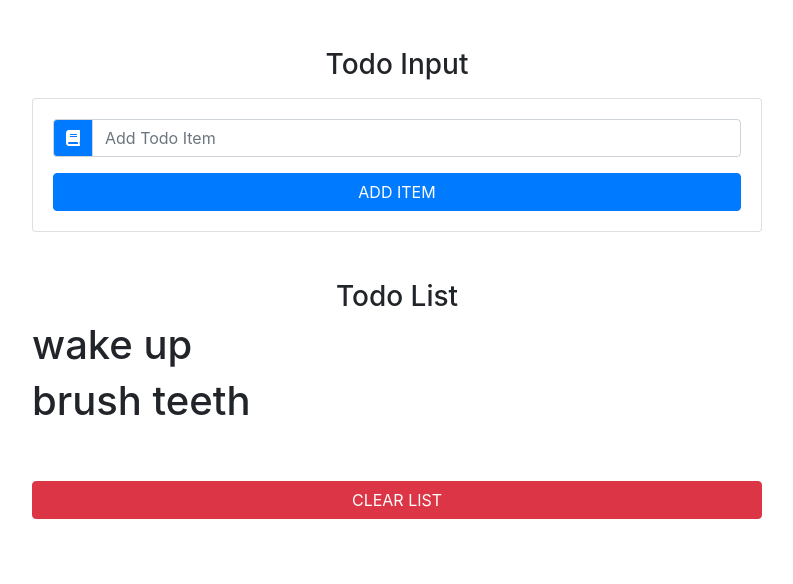
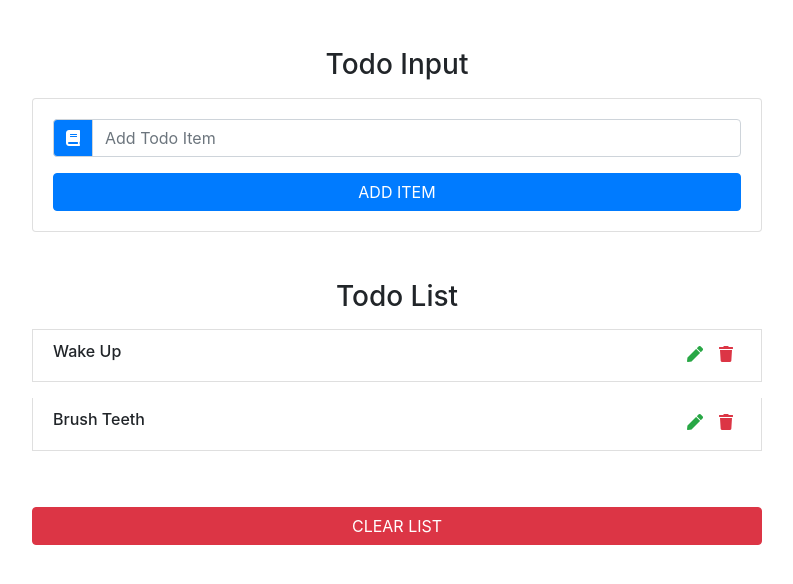
Before and after one commit to saurabhmehta1601/react-todo-list, a React (Create React App) app: page / in a window 1280 px wide. Shown: the top 584 px of the page, without its empty margins (243-1036 px from the left). Built offline with nearby package versions, Linux system fonts and the light colour scheme.

Commit message:
list item frontend done

```diff
--- a/src/App.js
+++ b/src/App.js
@@ -18,34 +18,33 @@
 
   handleChange = (e) => {
     this.setState({
-      item: e.target.value
-    })
+      item: e.target.value,
+    });
   };
 
   handleSubmit = (e) => {
     e.preventDefault();
 
-    const newItem={
-      id:uuid(),
-      title:this.state.item
-    }
+    const newItem = {
+      id: uuid(),
+      title: this.state.item,
+    };
     this.setState({
-      items:[...this.state.items,newItem],
-      item:""
-    })
+      items: [...this.state.items, newItem],
+      item: "",
+    });
   };
-  handleDelete = (e) => {
-    console.log("handle delete");
+  handleDelete = (id) => {
+    console.log(`handle delete ${id}`);
   };
-  handleEdit = (e) => {
-    console.log("handle edit");
+  handleEdit = (id) => {
+    console.log(`handle edit ${id}`);
   };
   clearList = (e) => {
     console.log("clearlist");
   };
 
   render() {
-
     return (
       <div>
         <div className="container">
--- a/src/components/TodoItem.js
+++ b/src/components/TodoItem.js
@@ -2,8 +2,20 @@
 
 export default class TodoItem extends Component {
   render() {
+    const { title, handleDelete, handleEdit } = this.props;
+
     return (
-      <h1>{this.props.title}</h1>
+      <li className="list-group-item d-flex justify-content-between my-2 text-capitalize">
+        <h6>{title}</h6>
+        <div className="todo-icon">
+          <span className="mx-2 text-success" onClick={handleEdit}>
+            <i className="fas fa-pen"></i>
+          </span>
+          <span className="mx-2 text-danger" onClick={handleDelete}>
+            <i className="fas fa-trash"></i>
+          </span>
+        </div>
+      </li>
     );
   }
 }
```
Also changed, not shown: 1 other file (tests, documents, lock files or other folders).
